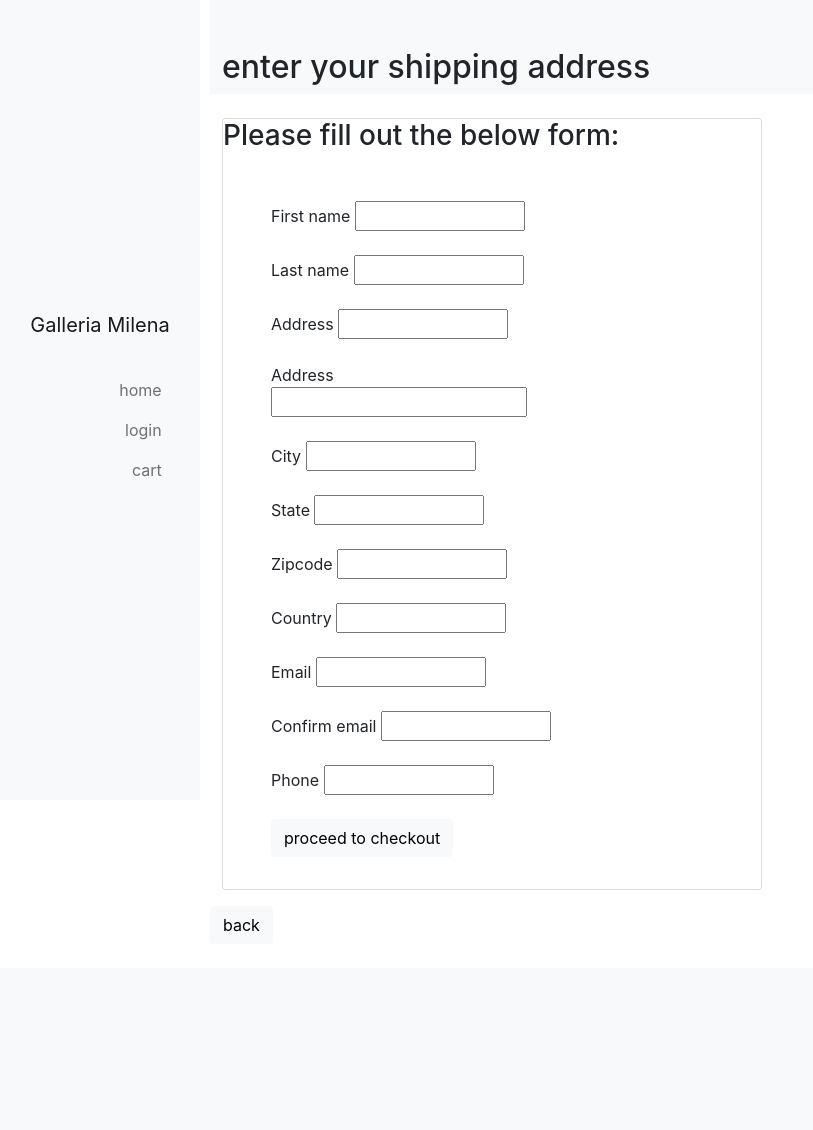
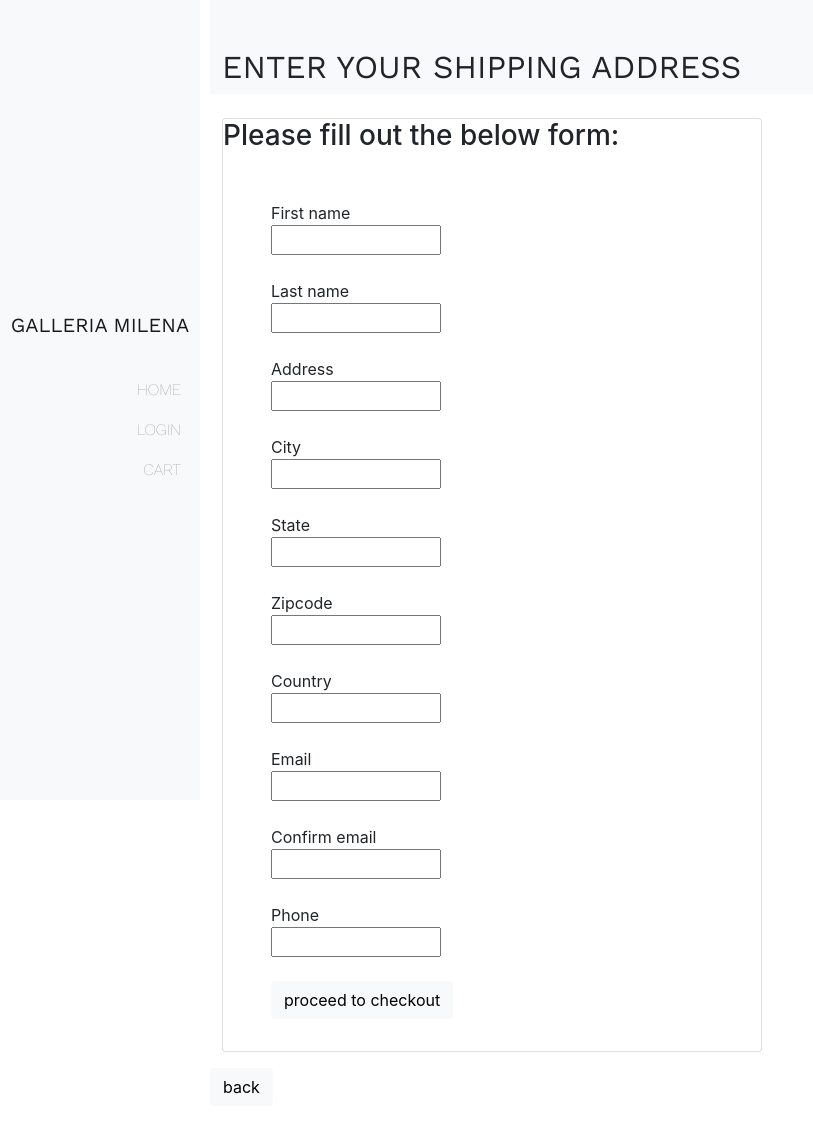
Before and after one commit to sandritaa/galleriamilena, a Flask app: page /shipping in a window 1280 px wide. Shown: the whole page, without its empty margins (0-813 px from the left). Before the commit the page ends 932 px from the top, so only its background shows below. Run offline with Flask 2, Linux system fonts and the light colour scheme; some libraries are stand-ins or nearby versions.

Commit message:
add fonts and fix layouts

```diff
--- a/static/js/ajax.js
+++ b/static/js/ajax.js
@@ -157,9 +157,9 @@ for (let button of artistButton) {
           if (responseJson.customer_logged_in == true) {
             // if the customer is logged in, toggle between like and unlike for the button depending on whether or not the favitem object has been or removed from the db
             if (responseJson.added_artist == true) {
-              button.innerHTML = "unfollow";
+              button.innerHTML = "Unfollow";
             } else if (responseJson.added_artist == false) {
-              button.innerHTML = "follow";
+              button.innerHTML = "Follow";
             }
           } else {
             // if the customer is not logged in, redirect the user to the login page
--- a/static/styles/index.css
+++ b/static/styles/index.css
@@ -11,6 +11,7 @@ body {
 
 .bodyWrapper {
   padding-left: 210px;
+
 }
 
 .boxesWrapper {
@@ -37,12 +38,51 @@ body {
   height: 100%;
   background-color: aliceblue;
   margin-right: 0px;
+
+}
+
+.navbar-brand {
+  font-family: 'Work Sans', sans-serif;
+  font-weight: light 300;
+  color: aqua;
+  text-transform: uppercase;
+  /* font-size: 230%; */
+}
+
+.nav-item {
+  font-family: 'Work Sans', sans-serif;
+  font-weight: 200;
+  color: black;
+  /* font-family: 'Oswald', sans-serif; */
+  text-transform: uppercase;
+  /* font-size: 170%; */
 }
 
 .nav-link.active {
-  font-weight: bold;
+  font-weight: 400;
 }
 
+.mainHeading {
+  font-family: 'Work Sans', sans-serif;
+  text-transform: uppercase
+}
+
+.artistHeading {
+  font-family: 'Work Sans', sans-serif;
+  text-transform: uppercase;
+  font-weight: 400;
+  text-align: center;
+}
+
+.artistLikeButton {
+  font-family: 'Roboto Flex', sans-serif;
+  text-transform: lowercase;
+  font-weight: 400;
+  font-size: 100%;
+  text-transform: capitalize;
+  /* text-align: center; */
+
+}
 
 #emaillog,
 #passwordlog {
--- a/templates/addItem.html
+++ b/templates/addItem.html
@@ -11,7 +11,7 @@
     <div class="container">
         <div class="d-sm-flex align-items-center justify-content-between">
 
-            <h2> Add item: </h2>
+            <h2 class="mainHeading"> Add item: </h2>
             <!-- <img class="img-fluid w-50 d-none d-sm-block" src="img/showcase.svg" alt="" /> -->
         </div>
     </div>
--- a/templates/artistProfile.html
+++ b/templates/artistProfile.html
@@ -7,7 +7,7 @@
 <section class="bg-light text-dark p-5 p-lg-0 pt-lg-5 text-center text-sm-start">
     <div class="container">
         <div class="d-sm-flex align-items-center justify-content-between">
-            <h2> welcome artist: {{ artist.fname + ' ' + artist.lname }}</h2>
+            <h2 class="mainHeading"> welcome artist: {{ artist.fname + ' ' + artist.lname }}</h2>
             <!-- <img class="img-fluid w-50 d-none d-sm-block" src="img/showcase.svg" alt="" /> -->
         </div>
     </div>
--- a/templates/base.html
+++ b/templates/base.html
@@ -10,6 +10,11 @@
     <!-- <script src="https://cdnjs.cloudflare.com/ajax/libs/babel-standalone/6.26.0/babel.js"></script>
     <script src="https://unpkg.com/react@16/umd/react.development.js" crossorigin></script>
     <script src="https://unpkg.com/react-dom@16/umd/react-dom.development.js" crossorigin></script> -->
+    <link rel="preconnect" href="https://fonts.googleapis.com">
+    <link rel="preconnect" href="https://fonts.gstatic.com" crossorigin>
+    <link
+        href="https://fonts.googleapis.com/css2?family=Oswald:wght@200&family=Roboto+Flex:opsz,wght@8..144,100;8..144,200;8..144,300&family=Work+Sans:wght@100;300;400&display=swap"
+        rel="stylesheet">
 
     <!-- style  -->
     <link href="/static/styles/index.css" rel="stylesheet">
--- a/templates/cart.html
+++ b/templates/cart.html
@@ -8,7 +8,7 @@
 <section class="bg-light text-dark p-5 p-lg-0 pt-lg-5 text-center text-sm-start">
     <div class="container">
         <div class="d-sm-flex align-items-center justify-content-between">
-            <h2>cart</h2>
+            <h2 class="mainHeading">cart</h2>
             <!-- <img class="img-fluid w-50 d-none d-sm-block" src="img/showcase.svg" alt="" /> -->
         </div>
     </div>
--- a/templates/createAccount.html
+++ b/templates/createAccount.html
@@ -8,7 +8,7 @@
 <section class="bg-light text-dark p-5 p-lg-0 pt-lg-5 text-center text-sm-start">
     <div class="container">
         <div class="d-sm-flex align-items-center justify-content-between">
-            <h2>Create an Account</h2>
+            <h2 class="mainHeading">Create an Account</h2>
 
             <!-- <img class="img-fluid w-50 d-none d-sm-block" src="img/showcase.svg" alt="" /> -->
         </div>
--- a/templates/customerProfile.html
+++ b/templates/customerProfile.html
@@ -8,7 +8,7 @@
 <section class="bg-light text-dark p-5 p-lg-0 pt-lg-5 text-center text-sm-start">
     <div class="container">
         <div class="d-sm-flex align-items-center justify-content-between">
-            <h1> welcome customer: {{ customer.fname + ' ' + customer.lname }}</h1>
+            <h1 class="mainHeading"> welcome customer: {{ customer.fname + ' ' + customer.lname }}</h1>
             <!-- <img class="img-fluid w-50 d-none d-sm-block" src="img/showcase.svg" alt="" /> -->
         </div>
     </div>
--- a/templates/gallery.html
+++ b/templates/gallery.html
@@ -9,7 +9,7 @@
         <div class="d-sm-flex align-items-center justify-content-between">
 
             <div>
-                <h1> {{ artist.fname + ' ' + artist.lname }}</h1>
+                <h1 class="mainHeading"> {{ artist.fname + ' ' + artist.lname }}</h1>
 
                 <p class="lead my-4">{{ artist.about }}</p>
 
--- a/templates/login.html
+++ b/templates/login.html
@@ -8,7 +8,7 @@
 <section class="bg-light text-dark p-5 p-lg-0 pt-lg-5 text-center text-sm-start">
     <div class="container">
         <div class="d-sm-flex align-items-center justify-content-between">
-            <h2>login</h2>
+            <h2 class="mainHeading">login</h2>
 
             <!-- <img class="img-fluid w-50 d-none d-sm-block" src="img/showcase.svg" alt="" /> -->
         </div>
--- a/templates/orderReview.html
+++ b/templates/orderReview.html
@@ -7,7 +7,7 @@
 <section class="bg-light text-dark p-5 p-lg-0 pt-lg-5 text-center text-sm-start">
     <div class="container">
         <div class="d-sm-flex align-items-center justify-content-between">
-            <h2>review your order</h2>
+            <h2 class="mainHeading">review your order</h2>
 
             <!-- <img class="img-fluid w-50 d-none d-sm-block" src="img/showcase.svg" alt="" /> -->
         </div>
--- a/templates/shipping.html
+++ b/templates/shipping.html
@@ -6,7 +6,7 @@
 <section class="bg-light text-dark p-5 p-lg-0 pt-lg-5 text-center text-sm-start">
     <div class="container">
         <div class="d-sm-flex align-items-center justify-content-between">
-            <h2>enter your shipping address</h2>
+            <h2 class="mainHeading">enter your shipping address</h2>
 
             <!-- <img class="img-fluid w-50 d-none d-sm-block" src="" alt="" /> -->
         </div>
@@ -30,42 +30,42 @@
                             <!-- <div class="col-md-4">
                                 <img src="" class="img-fluid rounded-start" alt="">
                             </div> -->
-                            <div class="col-md-8">
+                            <!-- <div class="col-md-8"> -->
                             <div class="card-body">
 
 
                                 <!-- send post request to server to create new item and update database when added -->
-                                    <form action='/payment'>
+                                <form action='/payment' class="form-horizontal>
 
-                                        <label for="fname">First name</label>
-                                        <input type="text" id="fname" name="fname" required minlength='1'
-                                            maxlength='50'> <br> <br>
-                                        <label for="lname">Last name</label>
-                                        <input type="text" id="lname" name="lname" required minlength='1'
-                                            maxlength='50'> <br> <br>
-                                        <label for="address1">Address</label>
+                                    <label for=" fname">First name</label><br>
+                                    <input type="text" id="fname" name="fname" required minlength='1' maxlength='50'>
+                                    <br><br>
+                                    <label for="lname">Last name</label><br>
+                                    <input type="text" id="lname" name="lname" required minlength='1' maxlength='50'>
+                                    <br> <br>
+                                    <label for="address1">Address</label><br>
                                     <input type="text" id="address1" name="address1" required minlength='1'> <br>
                                     <br>
-                                        <label for="address2">Address</label>
-                                        <input type="text" id="address2" name="address2" required minlength='1'> <br>
-                                        <br>
-                                        <label for="city">City</label>
+                                    <!-- <label for="address2">Address</label><br> -->
+                                    <!-- <input type="text" id="address2" name="address2" required minlength='1'> <br> -->
+                                    <!-- <br> -->
+                                    <label for="city">City</label><br>
                                     <input type="text" id="city" name="city" required minlength='1'> <br> <br>
-                                        <label for="state">State</label>
-                                        <input type="text" id="state" name="state " required minlength='1'
-                                            maxlength='50'> <br> <br>
-                                        <label for="zipcode">Zipcode</label>
+                                    <label for="state">State</label><br>
+                                    <input type="text" id="state" name="state " required minlength='1' maxlength='50'>
+                                    <br> <br>
+                                    <label for="zipcode">Zipcode</label><br>
                                     <input type="text" id="zipcode" name="zipcode" required minlength='1'
                                         maxlength='10'> <br> <br>
-                                        <label for="country">Country</label>
+                                    <label for="country">Country</label><br>
                                     <input type="text" id="country" name="country" required minlength='1'> <br> <br>
-                                        <label for="email">Email</label>
-                                        <input type="text" id="email" name="email" required minlength='4'
-                                            maxlength='50'> <br> <br>
-                                        <label for="email">Confirm email</label>
-                                        <input type="text" id="email" name="email" required minlength='4'
-                                            maxlength='50'> <br> <br>
-                                        <label for="phone">Phone</label>
+                                    <label for="email">Email</label><br>
+                                    <input type="text" id="email" name="email" required minlength='4' maxlength='50'>
+                                    <br> <br>
+                                    <label for="email">Confirm email</label><br>
+                                    <input type="text" id="email" name="email" required minlength='4' maxlength='50'>
+                                    <br> <br>
+                                    <label for="phone">Phone</label><br>
                                     <input type="text" id="phone" name="phone" pattern="[0-9]{3}-[0-9]{3}-[0-9]{4}"
                                         required minlength='1' maxlength='20'> <br> <br>
                                     <input type="submit" href='/payment' class="btn btn-light"
@@ -79,7 +79,7 @@
 
 
                             </div>
-                            </div>
+                            <!-- </div> -->
                         </div>
                     </section>
 
```
Also changed, not shown: helper.py (+4 -4 lines), templates/index.html (+5 -4 lines), templates/payment.html (+11 -11 lines). Lines whose indentation alone changed are shown as unchanged.
